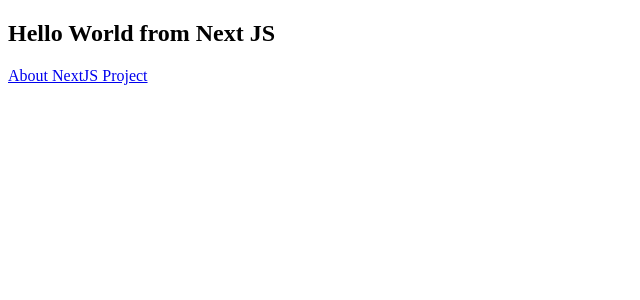
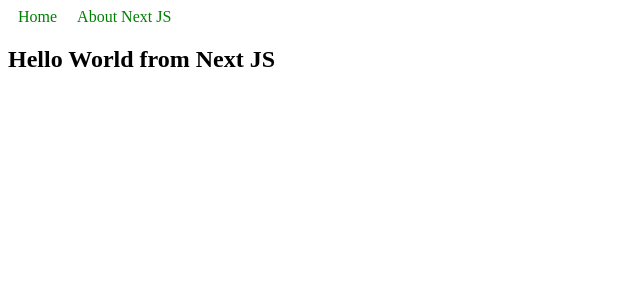
Before and after one commit to adriantelles/next-sample-app, a Next.js app: page / in a window 1280 px wide. Shown: the top 300 px of the page, without its empty margins (0-640 px from the left). Built offline with nearby package versions, Linux system fonts and the light colour scheme.

Commit message:
navbar add

```diff
--- a/components/Navbar/index.js
+++ b/components/Navbar/index.js
@@ -1,4 +1,5 @@
 import React, { Component } from 'react'
+import Link from 'next/link'
 
 class Navbar extends Component {
     constructor(props){
@@ -7,11 +8,19 @@
 
     render() {
         return (
-            <div>
-
-            </div>
+            <nav>
+                <div>
+                    <Link href = "/">
+                        <a title = "Our API">Home</a>
+                    </Link>
+                    <Link href = "/about">
+                        <a title = "About Next JS">About Next JS</a>
+                    </Link>
+                </div>
+            </nav>
         )
     }
 }
 
+
 export default Navbar;
--- a/pages/index.js
+++ b/pages/index.js
@@ -1,12 +1,16 @@
-import React from 'react'
-import Link from "next/link"
+import Navbar from '../components/Navbar'
 
 const Index = () => (
   <section>
+    <Navbar/>
     <h1>Hello World from Next JS</h1>
-    <Link href="/about">
-      <a title="About NextJS">About NextJS Project</a>
-    </Link>
+    <style jsx global>{`
+      nav a {
+        padding: 10px;
+        text-decoration: none;
+        color: green;
+      }
+    `}</style>
   </section>
 )
 
```
Also changed, not shown: pages/about.js (+2 -5 lines).
